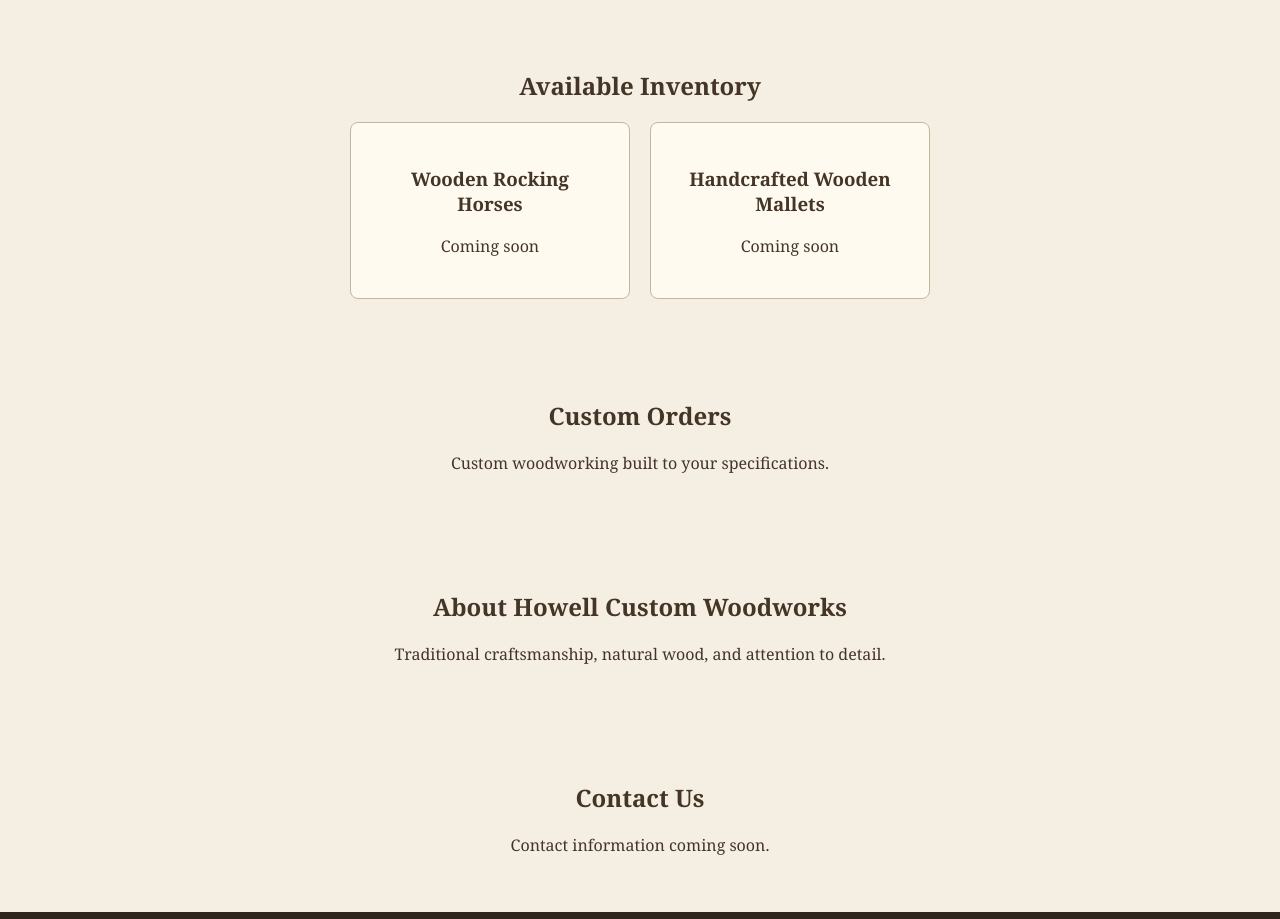
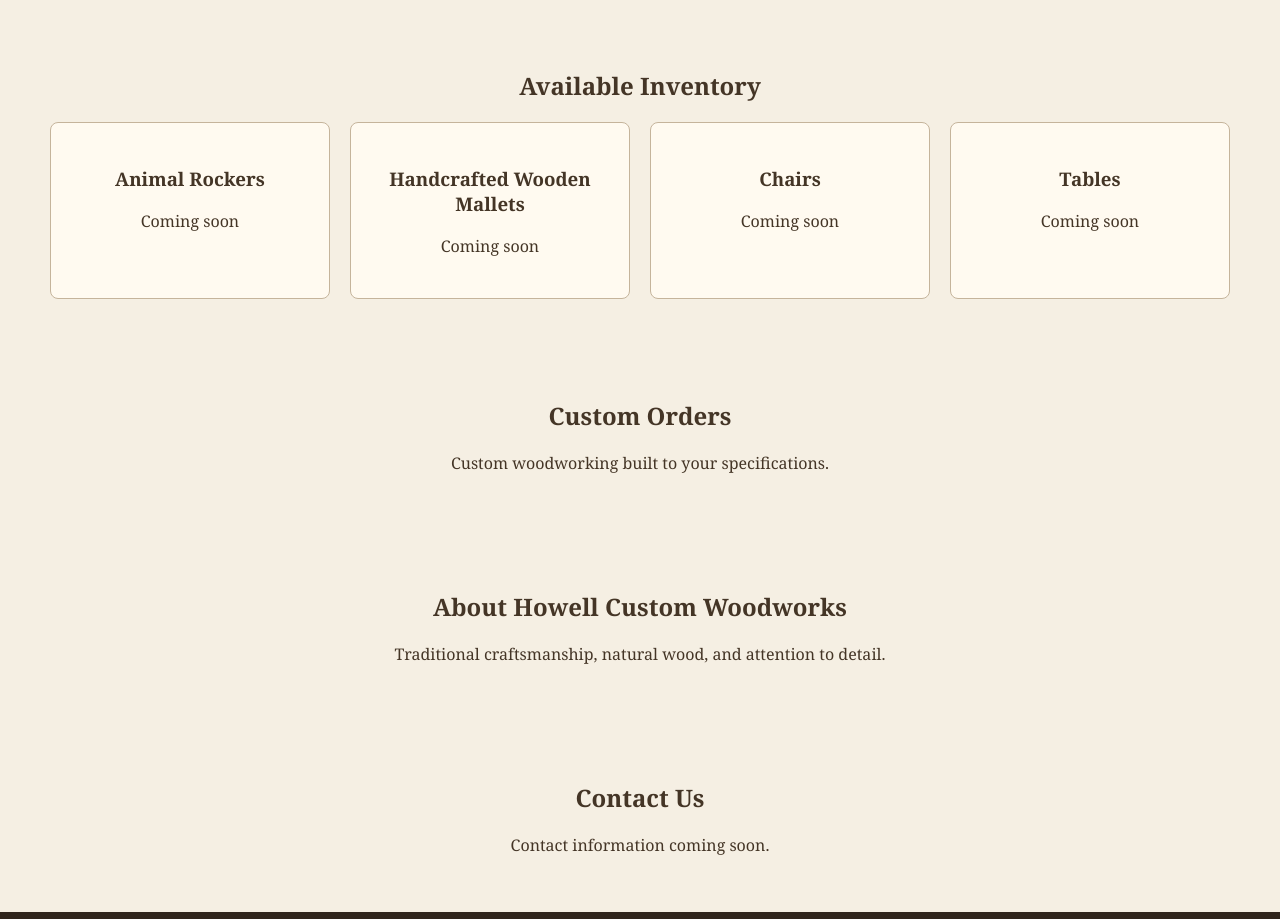
Before and after one commit to Howellcustomwoodworking/howell-custom-woodworking, a plain HTML site: page index.html in a window 1280 px wide. Shown: the part 1240-2159 px from the top of the page. Drawn offline with Linux system fonts and the light colour scheme.

Commit message:
Add new products to available inventory section

```diff
--- a/index.html
+++ b/index.html
@@ -88,14 +88,27 @@ footer {
 <section id="shop">
   <h2>Available Inventory</h2>
   <div class="products">
+
     <div class="product">
-<h3>Wooden Rocking Horses</h3>
+      <h3>Animal Rockers</h3>
       <p>Coming soon</p>
     </div>
+
     <div class="product">
       <h3>Handcrafted Wooden Mallets</h3>
       <p>Coming soon</p>
     </div>
+
+    <div class="product">
+      <h3>Chairs</h3>
+      <p>Coming soon</p>
+    </div>
+
+    <div class="product">
+      <h3>Tables</h3>
+      <p>Coming soon</p>
+    </div>
+
   </div>
 </section>
 
```
Lines whose indentation alone changed are shown as unchanged.
